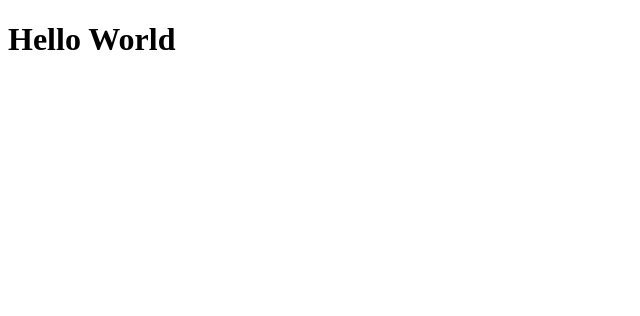
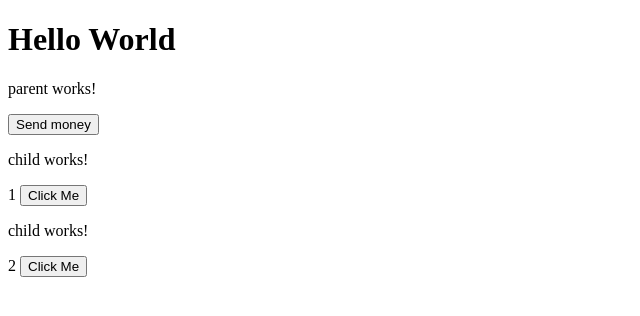
Before and after one commit to 89VAnh/LearnAngular12, an Angular app: page / in a window 1280 px wide. Shown: the top 316 px of the page, without its empty margins (0-640 px from the left). Built offline with nearby package versions, Linux system fonts and the light colour scheme.

Commit message:
parent-children

```diff
--- a/angular.json
+++ b/angular.json
@@ -103,5 +103,8 @@
         }
       }
     }
+  },
+  "cli": {
+    "analytics": false
   }
 }
--- a/src/app/app.component.html
+++ b/src/app/app.component.html
@@ -1 +1,2 @@
 <h1>Hello World</h1>
+<app-parent></app-parent>
--- a/src/app/app.module.ts
+++ b/src/app/app.module.ts
@@ -3,10 +3,14 @@ import { BrowserModule } from '@angular/platform-browser';
 
 import { AppRoutingModule } from './app-routing.module';
 import { AppComponent } from './app.component';
+import { ParentComponent } from './parent/parent.component';
+import { ChildComponent } from './child/child.component';
 
 @NgModule({
   declarations: [
-    AppComponent
+    AppComponent,
+    ParentComponent,
+    ChildComponent
   ],
   imports: [
     BrowserModule,
--- /dev/null
+++ b/src/app/child/child.component.html
@@ -0,0 +1,3 @@
+<p>child works!</p>
+<span>{{ name }} </span>
+<button (click)="onClick()">Click Me</button>
--- /dev/null
+++ b/src/app/child/child.component.ts
@@ -0,0 +1,23 @@
+import { Component, EventEmitter, Input, OnInit, Output } from '@angular/core';
+
+@Component({
+  selector: 'app-child',
+  templateUrl: './child.component.html',
+  styleUrls: ['./child.component.scss'],
+})
+export class ChildComponent implements OnInit {
+  @Input() name: string = '';
+  @Output() callParent: EventEmitter<any> = new EventEmitter<string>();
+
+  constructor() {}
+
+  ngOnInit(): void {}
+
+  onClick(): void {
+    this.callParent.emit(this.name);
+  }
+
+  getMoney(amount: number): void {
+    console.log(this.name + ' get ' + amount + ' dollars ');
+  }
+}
--- /dev/null
+++ b/src/app/parent/parent.component.html
@@ -0,0 +1,4 @@
+<p>parent works!</p>
+<button (click)="sendMoney()">Send money</button>
+<app-child #child1 name="1" (callParent)="calledParent($event)"></app-child>
+<app-child #child2 name="2" (callParent)="calledParent($event)"></app-child>
--- /dev/null
+++ b/src/app/parent/parent.component.ts
@@ -0,0 +1,23 @@
+import { Component, OnInit, ViewChild } from '@angular/core';
+import { ChildComponent } from '../child/child.component';
+
+@Component({
+  selector: 'app-parent',
+  templateUrl: './parent.component.html',
+  styleUrls: ['./parent.component.scss'],
+})
+export class ParentComponent implements OnInit {
+  constructor() {}
+  @ViewChild('child1') child1: ChildComponent | undefined;
+  @ViewChild('child2') child2: ChildComponent | undefined;
+
+  ngOnInit(): void {}
+
+  calledParent(name: string): void {
+    console.log(name);
+  }
+  sendMoney(): void {
+    this.child1?.getMoney(5);
+    this.child2?.getMoney(10);
+  }
+}
```
Also changed, not shown: src/app/child/child.component.scss (added), src/app/parent/parent.component.scss (added), 2 other files (tests, documents, lock files or other folders).
